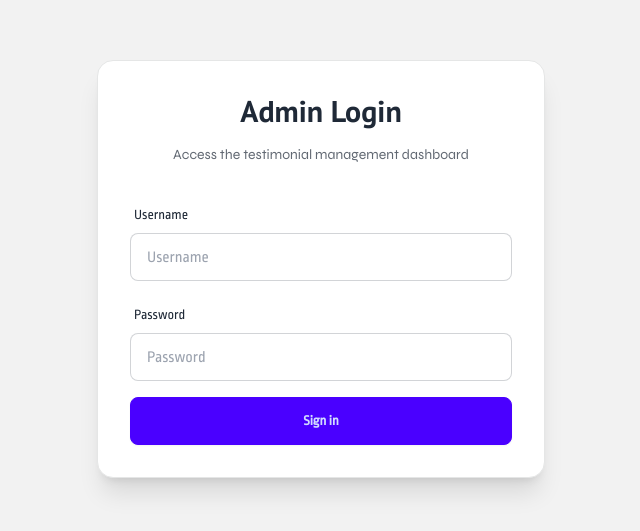
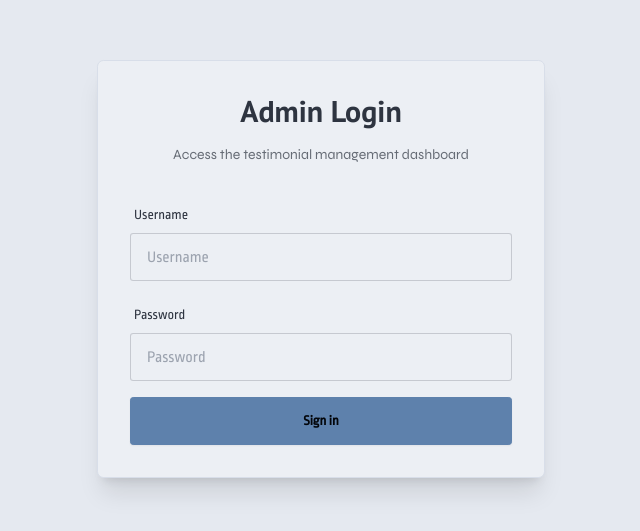
Before and after one commit to istamosh/istamosh.github.io, a Next.js app: page /admin/login in a window 1280 px wide. Shown: the part 131-662 px from the top of the page, without its empty margins (319-959 px from the left). Built offline with nearby package versions, Linux system fonts and the light colour scheme.

Commit message:
removed light theme

```diff
--- a/src/components/Drawer.tsx
+++ b/src/components/Drawer.tsx
@@ -37,7 +37,7 @@ const Drawer: FC<DrawerProps> = ({ isOpen, setIsOpen }) => {
           {/* Thumb-zone optimized drawer content */}
           <div
             className={`min-h-full w-80 bg-base-100/95 backdrop-blur-md flex flex-col ${
-              theme === "light" ? "bg-white/95" : "bg-base-100/95"
+              theme === "nord" ? "bg-white/95" : "bg-base-100/95"
             }`}
           >
             {/* Header with close button in easy reach */}
--- a/src/components/Navbar.tsx
+++ b/src/components/Navbar.tsx
@@ -15,7 +15,7 @@ const Navbar = () => {
       {/* Desktop-only top bar - completely hidden on mobile */}
       <div
         className={`hidden sm:block sticky top-0 -mt-12 z-10 w-full bg-gradient-to-r from-transparent from-5% backdrop-blur-sm ${
-          theme === "light" ? "via-blue-500/40" : "via-primary/15"
+          theme === "nord" ? "via-blue-500/40" : "via-primary/15"
         } via-50% to-transparent to-95%`}
       >
         <div className="flex flex-row justify-center items-center py-2">
@@ -26,7 +26,7 @@ const Navbar = () => {
                 key={link.name}
                 href={link.href}
                 className={
-                  theme === "light"
+                  theme === "nord"
                     ? "text-white drop-shadow-[0_1.2px_1.2px_rgba(0,0,0,1)]"
                     : "text-primary"
                 }
@@ -47,7 +47,7 @@ const Navbar = () => {
       <button
         type="button"
         className={`sm:hidden fixed bottom-6 right-6 z-30 p-4 rounded-full shadow-lg backdrop-blur-sm border-2 transition-all duration-300 ${
-          theme === "light"
+          theme === "nord"
             ? "bg-blue-500/90 border-blue-400 text-white shadow-blue-500/25"
             : "bg-primary/90 border-primary text-white shadow-primary/25"
         } ${isDrawerOpen ? "scale-110" : "scale-100 hover:scale-105"}`}
--- a/src/components/ThemeProvider.tsx
+++ b/src/components/ThemeProvider.tsx
@@ -8,7 +8,7 @@ import {
   useState,
 } from "react";
 
-type Theme = "light" | "night" | "nord";
+type Theme = "nord" | "night";
 
 type ThemeContextType = {
   theme: Theme;
@@ -27,14 +27,14 @@ export const ThemeProvider: FC<{ children: ReactNode }> = ({ children }) => {
       document.documentElement.setAttribute("data-theme", savedTheme);
     } else {
       const mediaQuery = window.matchMedia("(prefers-color-scheme: dark)");
-      const systemTheme: Theme = mediaQuery.matches ? "night" : "light";
+      const systemTheme: Theme = mediaQuery.matches ? "night" : "nord";
 
       setTheme(systemTheme);
       document.documentElement.setAttribute("data-theme", systemTheme);
       localStorage.setItem("theme", systemTheme);
 
       const handleChange = (e: MediaQueryListEvent) => {
-        const newTheme: Theme = e.matches ? "night" : "light";
+        const newTheme: Theme = e.matches ? "night" : "nord";
         setTheme(newTheme);
         document.documentElement.setAttribute("data-theme", newTheme);
         localStorage.setItem("theme", newTheme);
@@ -46,20 +46,7 @@ export const ThemeProvider: FC<{ children: ReactNode }> = ({ children }) => {
   }, []);
 
   const toggleTheme = () => {
-    let newTheme: Theme;
-    switch (theme) {
-      case "light":
-        newTheme = "nord";
-        break;
-      case "nord":
-        newTheme = "night";
-        break;
-      case "night":
-        newTheme = "light";
-        break;
-      default:
-        newTheme = "light";
-    }
+    const newTheme: Theme = theme === "nord" ? "night" : "nord";
     setTheme(newTheme);
     localStorage.setItem("theme", newTheme);
     document.documentElement.setAttribute("data-theme", newTheme);
--- a/src/components/ThemeToggle.tsx
+++ b/src/components/ThemeToggle.tsx
@@ -7,16 +7,6 @@ export const ThemeToggle = () => {
 
   const getThemeIcon = () => {
     switch (theme) {
-      case "light":
-        return (
-          <svg
-            className="h-10 w-10 fill-yellow-300 drop-shadow-[0_1.2px_1.2px_rgba(0,0,0,0.75)]"
-            xmlns="http://www.w3.org/2000/svg"
-            viewBox="0 0 24 24"
-          >
-            <path d="M5.64,17l-.71.71a1,1,0,0,0,0,1.41,1,1,0,0,0,1.41,0l.71-.71A1,1,0,0,0,5.64,17ZM5,12a1,1,0,0,0-1-1H3a1,1,0,0,0,0,2H4A1,1,0,0,0,5,12Zm7-7a1,1,0,0,0,1-1V3a1,1,0,0,0-2,0V4A1,1,0,0,0,12,5ZM5.64,7.05a1,1,0,0,0,.7.29,1,1,0,0,0,.71-.29,1,1,0,0,0,0-1.41l-.71-.71A1,1,0,0,0,4.93,6.34Zm12,.29a1,1,0,0,0,.7-.29l.71-.71a1,1,0,1,0-1.41-1.41L17,5.64a1,1,0,0,0,0,1.41A1,1,0,0,0,17.66,7.34ZM21,11H20a1,1,0,0,0,0,2h1a1,1,0,0,0,0-2Zm-9,8a1,1,0,0,0-1,1v1a1,1,0,0,0,2,0V20A1,1,0,0,0,12,19ZM18.36,17A1,1,0,0,0,17,18.36l.71.71a1,1,0,0,0,1.41,0,1,1,0,0,0,0-1.41ZM12,6.5A5.5,5.5,0,1,0,17.5,12,5.51,5.51,0,0,0,12,6.5Zm0,9A3.5,3.5,0,1,1,15.5,12,3.5,3.5,0,0,1,12,15.5Z" />
-          </svg>
-        );
       case "nord":
         return (
           <svg
--- a/tailwind.config.ts
+++ b/tailwind.config.ts
@@ -21,6 +21,6 @@ export default {
   darkMode: ["class", '[data-theme="night"]'],
   plugins: [daisyui],
   daisyui: {
-    themes: ["light", "night", "nord"],
+    themes: ["nord", "night"],
   },
 } satisfies Config;
```
